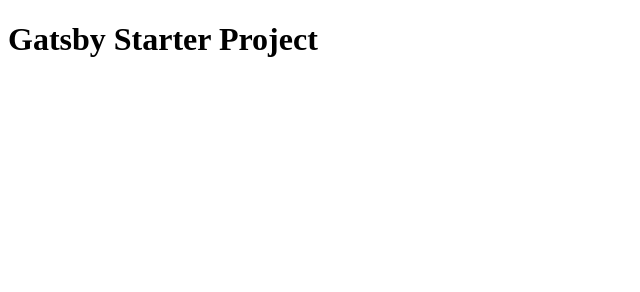
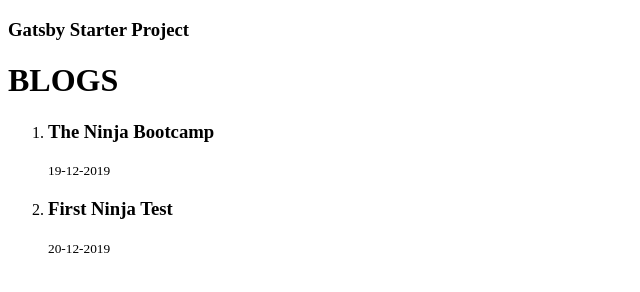
Before and after one commit to YousufQadri/learning-gatsby, a Gatsby site: page / in a window 1280 px wide. Shown: the whole page, without its empty margins (0-640 px from the left). Built offline with nearby package versions, Linux system fonts and the light colour scheme; Gatsby itself is replaced by a stand-in of ours.

Commit message:
Add: dynamic data through markdown files

```diff
--- a/gatsby-config.js
+++ b/gatsby-config.js
@@ -10,4 +10,14 @@
     title: "Gatsby Starter Project",
     author: "Syed Yousuf Qadri",
   },
+  plugins: [
+    {
+      resolve: `gatsby-source-filesystem`,
+      options: {
+        name: `src`,
+        path: `${__dirname}/src/`,
+      },
+    },
+    "gatsby-transformer-remark",
+  ],
 }
--- a/package.json
+++ b/package.json
@@ -15,6 +15,8 @@
   },
   "dependencies": {
     "gatsby": "^2.18.12",
+    "gatsby-source-filesystem": "^2.1.42",
+    "gatsby-transformer-remark": "^2.6.44",
     "react": "^16.12.0",
     "react-dom": "^16.12.0"
   },
--- /dev/null
+++ b/src/pages/blog/blog.js
@@ -0,0 +1,33 @@
+import React from "react"
+import { graphql, useStaticQuery } from "gatsby"
+
+export default () => {
+  const data = useStaticQuery(graphql`
+    query {
+      allMarkdownRemark {
+        edges {
+          node {
+            frontmatter {
+              title
+              date
+            }
+          }
+        }
+      }
+    }
+  `)
+  return (
+    <div>
+      <ol>
+        {data.allMarkdownRemark.edges.map(edge => {
+          return (
+            <li>
+              <h3>{edge.node.frontmatter.title}</h3>
+              <small>{edge.node.frontmatter.date}</small>
+            </li>
+          )
+        })}
+      </ol>
+    </div>
+  )
+}
--- /dev/null
+++ b/src/pages/blog/react.md
@@ -0,0 +1,12 @@
+---
+title: "The Ninja Bootcamp"
+date: "19-12-2019"
+---
+
+Initiative of ninja bootcamp
+
+## Topics Covered
+
+1. TDD
+2. GraphQL
+3. Gatsby
--- /dev/null
+++ b/src/pages/blog/test.md
@@ -0,0 +1,6 @@
+---
+title: "First Ninja Test"
+date: "20-12-2019"
+---
+
+First test of ninja bootcamp
--- a/src/pages/index.js
+++ b/src/pages/index.js
@@ -1,5 +1,6 @@
 import React from "react"
 import { graphql, useStaticQuery } from "gatsby"
+import Blog from "./blog/blog"
 
 export default () => {
   const data = useStaticQuery(graphql`
@@ -14,7 +15,9 @@
   console.log(data.site.siteMetadata.title)
   return (
     <div>
-      <h1>{data.site.siteMetadata.title}</h1>
+      <h3>{data.site.siteMetadata.title}</h3>
+      <h1>BLOGS</h1>
+      <Blog />
     </div>
   )
 }
```
Also changed, not shown: 1 other file.
